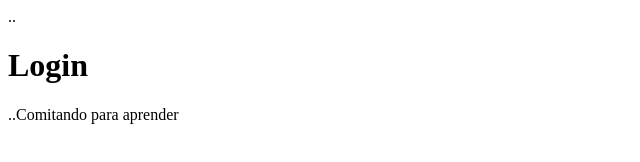
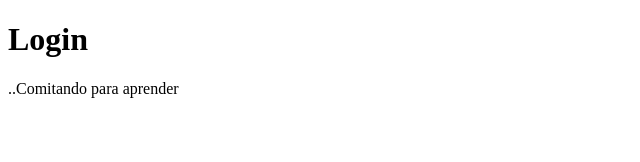
Before and after one commit to RodrigoDev25/desktop-app-electron, an Electron app: page index.html in a window 1280 px wide. Shown: the whole page, without its empty margins (0-640 px from the left). Drawn offline with Linux system fonts and the light colour scheme.

Commit message:
Inserindo Titulo

```diff
--- a/index.html
+++ b/index.html
@@ -6,8 +6,8 @@
     <title>App Electron</title>
 </head>
 <body>
-    <header>.. </header>
-    <main> <h1> Login </h1></main>
+    <header> <h1> Login </h1> </header>
+    <main> </main>
     <footer> ..Comitando para aprender</footer>
 </body>
 </html>
```
